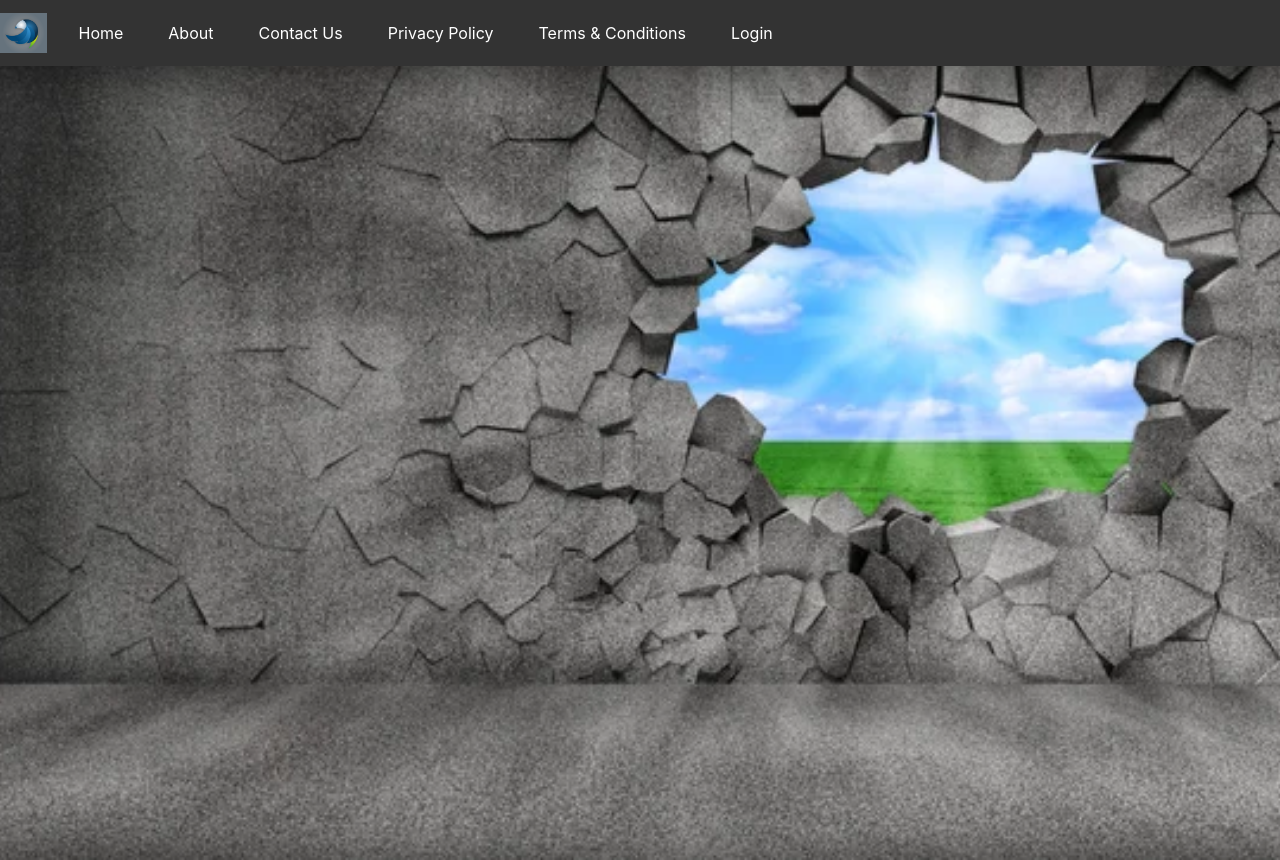
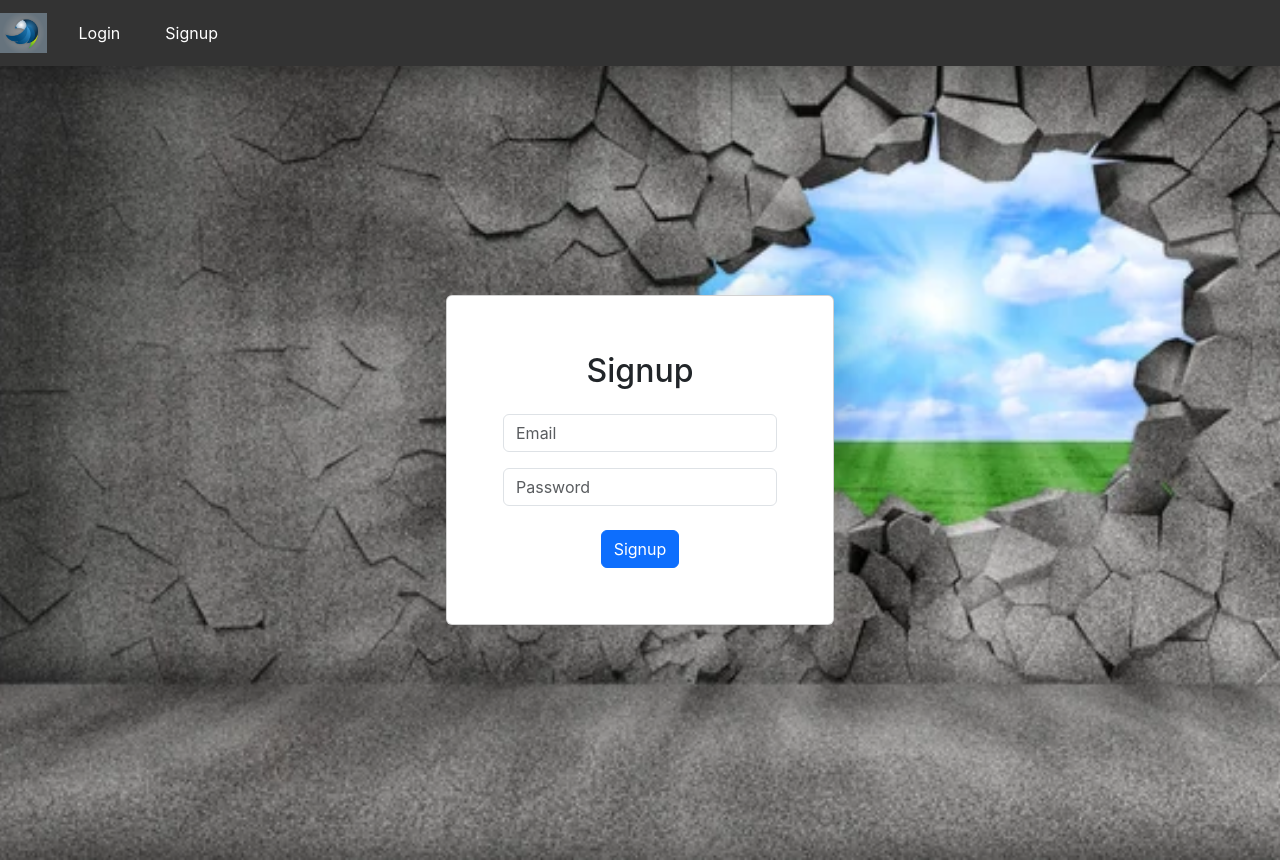
Before and after one commit to kulweetkumar/newDemo, a React (Create React App) app: page /signup in a window 1280 px wide. Built offline with nearby package versions, Linux system fonts and the light colour scheme; no server answers.

Commit message:
route protected

```diff
--- a/src/App.js
+++ b/src/App.js
@@ -8,10 +8,12 @@ import PrivacyPolicy from "./components/pages/privacy_policy";
 import TermCondition from "./components/pages/term_condition";
 import { Provider } from "react-redux";
 import { store } from "./redux/store";
-import Login from './components/pages/login';
+import Login from './components/pages/UserAuth/login';
 import 'bootstrap/dist/css/bootstrap.min.css'; // Ensure you have Bootstrap CSS imported
 import './App.css'; // Add your custom CSS here
 import { ToastContainer } from 'react-toastify';
+import Signup from './components/pages/UserAuth/signup';
+import ProtectedRoute from './components/ProtectedRoute';
 
 const App = () => {
   return (
@@ -22,14 +24,15 @@ const App = () => {
           <div className="content-container">
           <div className="login-background">
           <ToastContainer position="top-right" autoClose={3000} />
-
             <Routes>
               <Route path='/' element={<Home />} />
-              <Route path='/about' element={<About />} />
-              <Route path='/contact-us' element={<Contact />} />
-              <Route path='/privacy-policy' element={<PrivacyPolicy />} />
-              <Route path='/term-condition' element={<TermCondition />} />
               <Route path='/login' element={<Login />} />
+              <Route path='/signup' element={<Signup />} />
+              {/* Protected Route after login access these route */}
+              <Route path="/About" element={<ProtectedRoute><About /></ProtectedRoute>}/>
+              <Route path='/contact-us'element={<ProtectedRoute><Contact /></ProtectedRoute>}/>
+              <Route path='/privacy-policy'element={<ProtectedRoute><PrivacyPolicy /></ProtectedRoute>}/>
+              <Route path='/term-condition' element={<ProtectedRoute><TermCondition /></ProtectedRoute>}/>
 
             </Routes>
           </div>
--- /dev/null
+++ b/src/components/ProtectedRoute.js
@@ -0,0 +1,19 @@
+import React, { useEffect } from 'react';
+import { Navigate, useLocation } from 'react-router-dom';
+import { toast } from 'react-toastify';
+const ProtectedRoute = ({ children }) => {
+    const isAuthenticated = localStorage.getItem('token');
+
+    const location = useLocation();
+    useEffect(() => {
+        if (!isAuthenticated) {
+            toast.error('You need to log in to access this page.');
+        }
+    }, [isAuthenticated]);
+
+    if (!isAuthenticated) {
+        return <Navigate to="/" state={{ from: location }} replace />;
+    }
+    return children;
+};
+export default ProtectedRoute;
--- a/src/components/layout/navbar.js
+++ b/src/components/layout/navbar.js
@@ -1,4 +1,4 @@
-import React, { useEffect } from 'react';
+import React from 'react';
 import { Link, useNavigate } from 'react-router-dom';
 import { useDispatch, useSelector } from 'react-redux';
 import logo from '../../assets/images/logo.webp';
@@ -15,13 +15,9 @@ const Navbar = () => {
       navigate('/');
     } catch (error) {
       console.error('Logout failed:', error);
+      // Optionally, display an error message to the user
     }
   };
-
-  useEffect(() => {
-  }, [isAuthenticated]);
-
-  console.log('Navbar isAuthenticated:', isAuthenticated);
 
   return (
     <nav className="navbar navbar-expand-lg navbar-light bg-light fixed-top">
@@ -30,29 +26,22 @@ const Navbar = () => {
       </Link>
       <div className="collapse navbar-collapse">
         <ul className="navbar-nav mr-auto" style={{ display: 'flex', listStyleType: 'none', margin: 0, padding: 0, justifyContent: 'left' }}>
-          <li className="nav-item" style={{ marginRight: '15px' }}>
-            <Link className="nav-link" style={linkStyle} to="/">Home</Link>
-          </li>
-          <li className="nav-item" style={{ marginRight: '15px' }}>
-            <Link className="nav-link" style={linkStyle} to="/about">About</Link>
-          </li>
-          <li className="nav-item" style={{ marginRight: '15px' }}>
-            <Link className="nav-link" style={linkStyle} to="/contact-us">Contact Us</Link>
-          </li>
-          <li className="nav-item" style={{ marginRight: '15px' }}>
-            <Link className="nav-link" style={linkStyle} to="/privacy-policy">Privacy Policy</Link>
-          </li>
-          <li className="nav-item" style={{ marginRight: '15px' }}>
-            <Link className="nav-link" style={linkStyle} to="/term-condition">Terms & Conditions</Link>
-          </li>
           {isAuthenticated ? (
-            <li className="nav-item" style={{ marginRight: '15px' }}>
-              <button className="nav-link btn btn-link" style={{ ...linkStyle, cursor: 'pointer' }} onClick={handleLogout}>Logout</button>
-            </li>
+            <>
+              <NavItem to="/" text="Home" />
+              <NavItem to="/about" text="About" />
+              <NavItem to="/contact-us" text="Contact Us" />
+              <NavItem to="/privacy-policy" text="Privacy Policy" />
+              <NavItem to="/term-condition" text="Terms & Conditions" />
+              <li className="nav-item" style={{ marginRight: '15px' }}>
+                <button className="nav-link btn btn-link" style={{ ...linkStyle, cursor: 'pointer' }} onClick={handleLogout}>Logout</button>
+              </li>
+            </>
           ) : (
-            <li className="nav-item" style={{ marginRight: '15px' }}>
-              <Link className="nav-link" style={linkStyle} to="/login">Login</Link>
-            </li>
+            <>
+              <NavItem to="/login" text="Login" />
+              <NavItem to="/signup" text="Signup" />
+            </>
           )}
         </ul>
       </div>
@@ -60,8 +49,14 @@ const Navbar = () => {
   );
 };
 
+const NavItem = ({ to, text }) => (
+  <li className="nav-item" style={{ marginRight: '15px' }}>
+    <Link className="nav-link" style={linkStyle} to={to}>{text}</Link>
+  </li>
+);
+
 const linkStyle = {
-  color: '#fff',
+  color: "white",
   textDecoration: 'none',
   padding: '10px 15px',
 };
--- a/src/components/pages/login.js
+++ b/src/components/pages/UserAuth/login.js
@@ -2,7 +2,7 @@ import React, { useState, useEffect } from 'react';
 import { useDispatch, useSelector } from 'react-redux';
 import { useNavigate } from 'react-router-dom';
 
-import {  checkAuth, authLogin, authLogout } from '../../redux/actions/authActions'; // Adjust path as necessary
+import {  checkAuth, authLogin, authLogout } from '../../../redux/actions/authActions'; // Adjust path as necessary
 import { toast } from 'react-toastify';
 import 'react-toastify/dist/ReactToastify.css';
 
@@ -50,9 +50,7 @@ const Login = () => {
   const handleLogout = () => {
     dispatch(authLogout());
     navigate('/');
-
   };
-
   useEffect(() => {
     dispatch(checkAuth());
   }, [dispatch]);
--- /dev/null
+++ b/src/components/pages/UserAuth/signup.js
@@ -0,0 +1,111 @@
+import React, { useState, useEffect } from 'react';
+import { useDispatch, useSelector } from 'react-redux';
+import { useNavigate } from 'react-router-dom';
+
+import {  checkAuth, authLogin, authLogout } from '../../../redux/actions/authActions'; // Adjust path as necessary
+import { toast } from 'react-toastify';
+import 'react-toastify/dist/ReactToastify.css';
+
+const Signup = () => {
+  const [credentials, setCredentials] = useState({ email: '', password: '' ,role:2,device_token:"token",device_type:3});
+  const [errors, setErrors] = useState({ email: '', password: '' });
+  const dispatch = useDispatch();
+  const { isAuthenticated, user } = useSelector(state => state.Auth);
+  const navigate = useNavigate();
+
+  const validate = () => {
+    let isValid = true;
+    const newErrors = { email: '', password: '' };
+
+    if (!credentials.email) {
+      newErrors.email = 'Email is required';
+      isValid = false;
+    }
+
+    if (!credentials.password) {
+      newErrors.password = 'Password is required';
+      isValid = false;
+    }
+
+    setErrors(newErrors);
+    return isValid;
+  };
+
+  const handleSignup = async () => {
+    if (!validate()) {
+      return;
+    }
+    try {
+      const user = await dispatch(authLogin(credentials));
+      if (user.statusCode === 200) {
+        toast.success('Signup successful!');
+      }else{
+        toast.error(user);
+      }
+    } catch (err) {
+      toast.error(err);
+    }
+  };
+
+  const handleLogout = () => {
+    dispatch(authLogout());
+    navigate('/');
+  };
+  useEffect(() => {
+    dispatch(checkAuth());
+  }, [dispatch]);
+  useEffect(() => {
+  }, [isAuthenticated]);
+  return (
+    <div className="container d-flex justify-content-center align-items-center min-vh-100">
+      <div className="card Signup-card shadow-lg p-4">
+        {!isAuthenticated ? (
+          <div className="card-body">
+            <h2 className="card-title text-center mb-4">Signup</h2>
+            <form>
+              <div className="form-group mb-3">
+                <input
+                  type="email"
+                  className={`form-control ${errors.email ? 'is-invalid' : ''}`}
+                  placeholder="Email"
+                  value={credentials.email}
+                  onChange={(e) => setCredentials({ ...credentials, email: e.target.value })}
+                />
+                {errors.email && <div className="invalid-feedback" style={{ color: 'red' }}>{errors.email}</div>}
+              </div>
+              <div className="form-group mb-4">
+                <input
+                  type="password"
+                  className={`form-control ${errors.password ? 'is-invalid' : ''}`}
+                  placeholder="Password"
+                  value={credentials.password}
+                  onChange={(e) => setCredentials({ ...credentials, password: e.target.value })}
+                />
+                {errors.password && <div className="invalid-feedback" style={{ color: 'red' }}>{errors.password}</div>}
+              </div>
+              <button
+                type="button"
+                onClick={handleSignup}
+                className="btn btn-primary btn-block"
+              >
+                Signup
+              </button>
+            </form>
+          </div>
+        ) : (
+          <div className="card-body text-center">
+            <p className="mb-3">Welcome, {user.name}</p>
+            <button
+              onClick={handleLogout}
+              className="btn btn-secondary"
+            >
+              Logout
+            </button>
+          </div>
+        )}
+      </div>
+    </div>
+  );
+};
+
+export default Signup;
```
